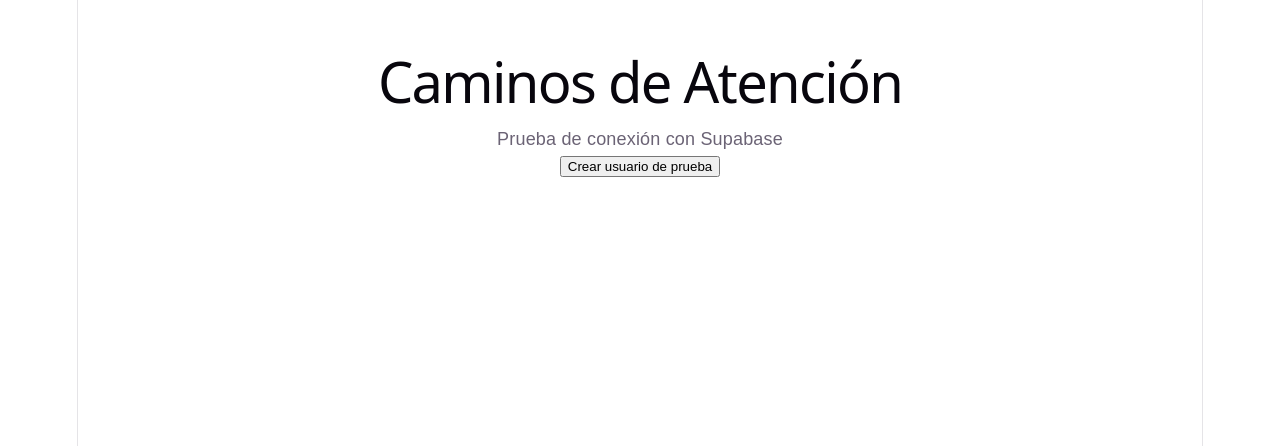
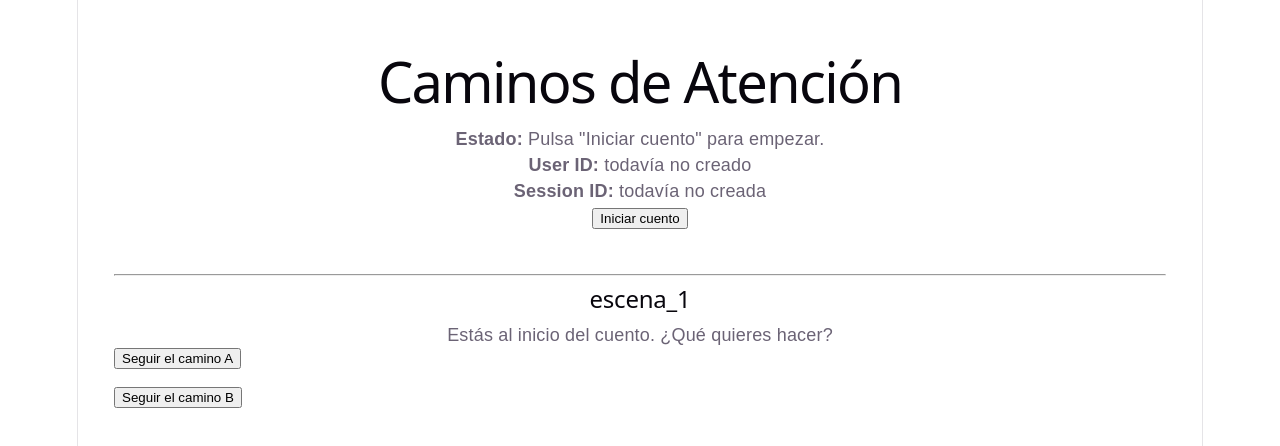
Before and after one commit to dacentor/caminos_de_atencion-tfg, a React (Vite) app: page / in a window 1280 px wide. Shown: the top 446 px of the page. Built offline with nearby package versions, Linux system fonts and the light colour scheme.

Commit message:
implementar flujo inicial con persistencia Supabase

```diff
--- a/src/App.jsx
+++ b/src/App.jsx
@@ -1,28 +1,140 @@
+import { useState } from 'react'
 import { supabase } from './supabase'
 
+// Estructura básica del cuento interactivo.
+// Cada escena contiene el texto que se muestra y las opciones disponibles.
+const storyData = {
+  escena_1: {
+    text: 'Estás al inicio del cuento. ¿Qué quieres hacer?',
+    choices: [
+      { label: 'Seguir el camino A', next: 'escena_2' },
+      { label: 'Seguir el camino B', next: 'escena_3' }
+    ]
+  },
+  escena_2: {
+    text: 'Has elegido el camino A.',
+    choices: []
+  },
+  escena_3: {
+    text: 'Has elegido el camino B.',
+    choices: []
+  }
+}
+
 function App() {
-  async function crearUsuarioPrueba() {
-    const { data, error } = await supabase
+  // Estado del usuario creado en la base de datos.
+  const [userId, setUserId] = useState(null)
+
+  // Estado de la sesión activa del cuento.
+  const [sessionId, setSessionId] = useState(null)
+
+  // Estado de la escena actual mostrada en pantalla.
+  const [scene, setScene] = useState('escena_1')
+
+  // Estado del mensaje informativo mostrado al usuario.
+  const [status, setStatus] = useState('Pulsa "Iniciar cuento" para empezar.')
+
+  // Crea un usuario de prueba y una sesión de cuento en Supabase.
+  async function iniciarCuento() {
+    setStatus('Creando usuario...')
+
+    const { data: userData, error: userError } = await supabase
       .from('users')
-      .insert([{ name: 'Usuario desde React' }])
+      .insert([{ name: 'Usuario demo React' }])
       .select()
+      .single()
 
-    if (error) {
-      console.error('Error al crear usuario:', error)
+    if (userError) {
+      console.error('Error al crear usuario:', userError)
+      setStatus('Error al crear usuario.')
       return
     }
 
-    console.log('Usuario creado:', data)
-    alert('Usuario creado correctamente')
+    setUserId(userData.id)
+    setStatus('Creando sesión...')
+
+    const { data: sessionData, error: sessionError } = await supabase
+      .from('story_sessions')
+      .insert([
+        {
+          user_id: userData.id,
+          story_id: 'cuento_1'
+        }
+      ])
+      .select()
+      .single()
+
+    if (sessionError) {
+      console.error('Error al crear sesión:', sessionError)
+      setStatus('Error al crear sesión.')
+      return
+    }
+
+    setSessionId(sessionData.id)
+    setStatus('Sesión iniciada correctamente.')
   }
+
+  // Registra en la base de datos la decisión tomada en la escena actual
+  // y actualiza la interfaz con la siguiente escena.
+  async function guardarDecision(choice) {
+    if (!sessionId) {
+      setStatus('Primero tienes que iniciar el cuento.')
+      return
+    }
+
+    const { error } = await supabase
+      .from('scene_decisions')
+      .insert([
+        {
+          session_id: sessionId,
+          scene_id: scene,
+          decision_taken: choice.label
+        }
+      ])
+
+    if (error) {
+      console.error('Error al guardar decisión:', error)
+      setStatus('Error al guardar la decisión.')
+      return
+    }
+
+    setScene(choice.next)
+    setStatus(`Decisión guardada: ${choice.label}`)
+  }
+
+  // Obtiene la información de la escena actual para renderizarla.
+  const currentScene = storyData[scene]
 
   return (
     <div style={{ padding: '2rem', fontFamily: 'Arial, sans-serif' }}>
       <h1>Caminos de Atención</h1>
-      <p>Prueba de conexión con Supabase</p>
-      <button onClick={crearUsuarioPrueba}>
-        Crear usuario de prueba
+
+      {/* Estado actual de la aplicación */}
+      <p><strong>Estado:</strong> {status}</p>
+      <p><strong>User ID:</strong> {userId || 'todavía no creado'}</p>
+      <p><strong>Session ID:</strong> {sessionId || 'todavía no creada'}</p>
+
+      {/* Inicio de la sesión del cuento */}
+      <button onClick={iniciarCuento} style={{ marginBottom: '2rem' }}>
+        Iniciar cuento
       </button>
+
+      <hr />
+
+      {/* Escena activa del cuento */}
+      <h2>{scene}</h2>
+      <p>{currentScene.text}</p>
+
+      {/* Opciones disponibles para la escena actual */}
+      {currentScene.choices.map((choice) => (
+        <button
+          key={choice.label}
+          onClick={() => guardarDecision(choice)}
+          style={{ display: 'block', marginBottom: '1rem' }}
+        >
+          {choice.label}
+        </button>
+      ))}
     </div>
   )
 }
```
